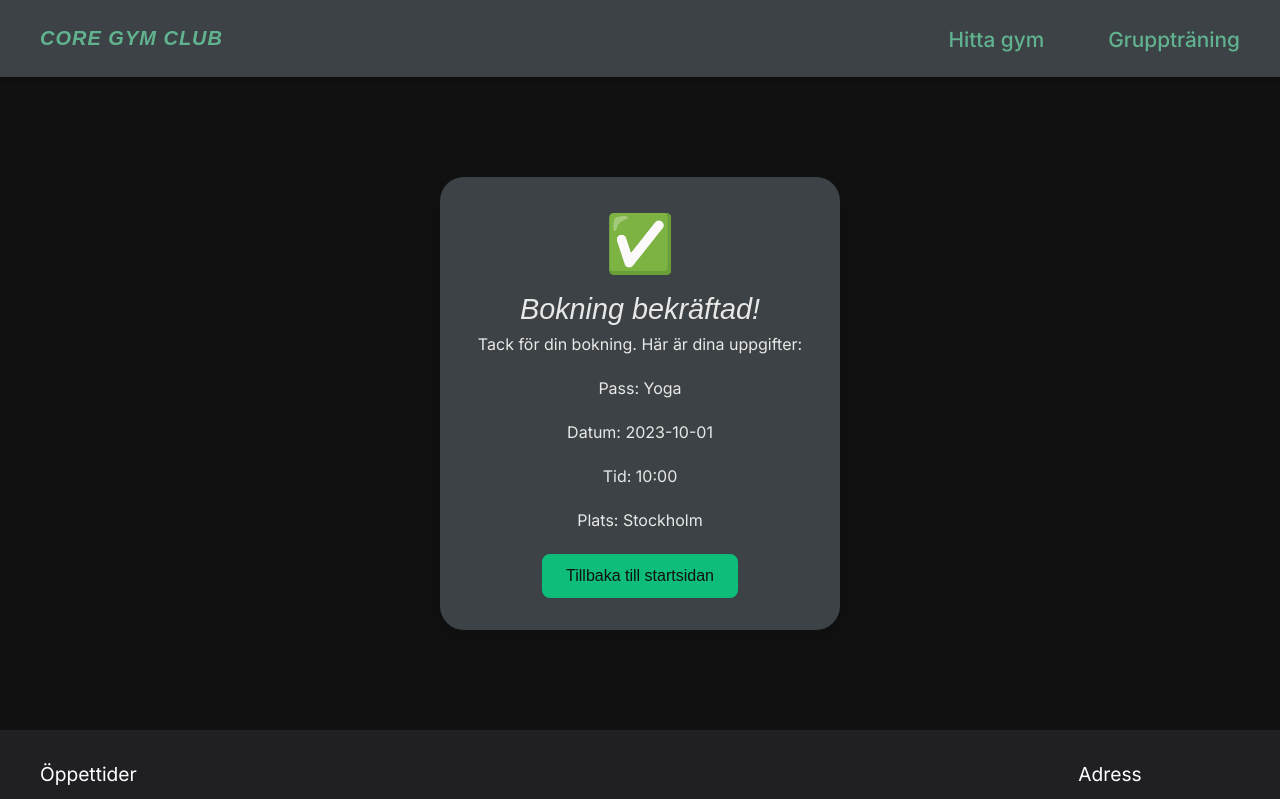
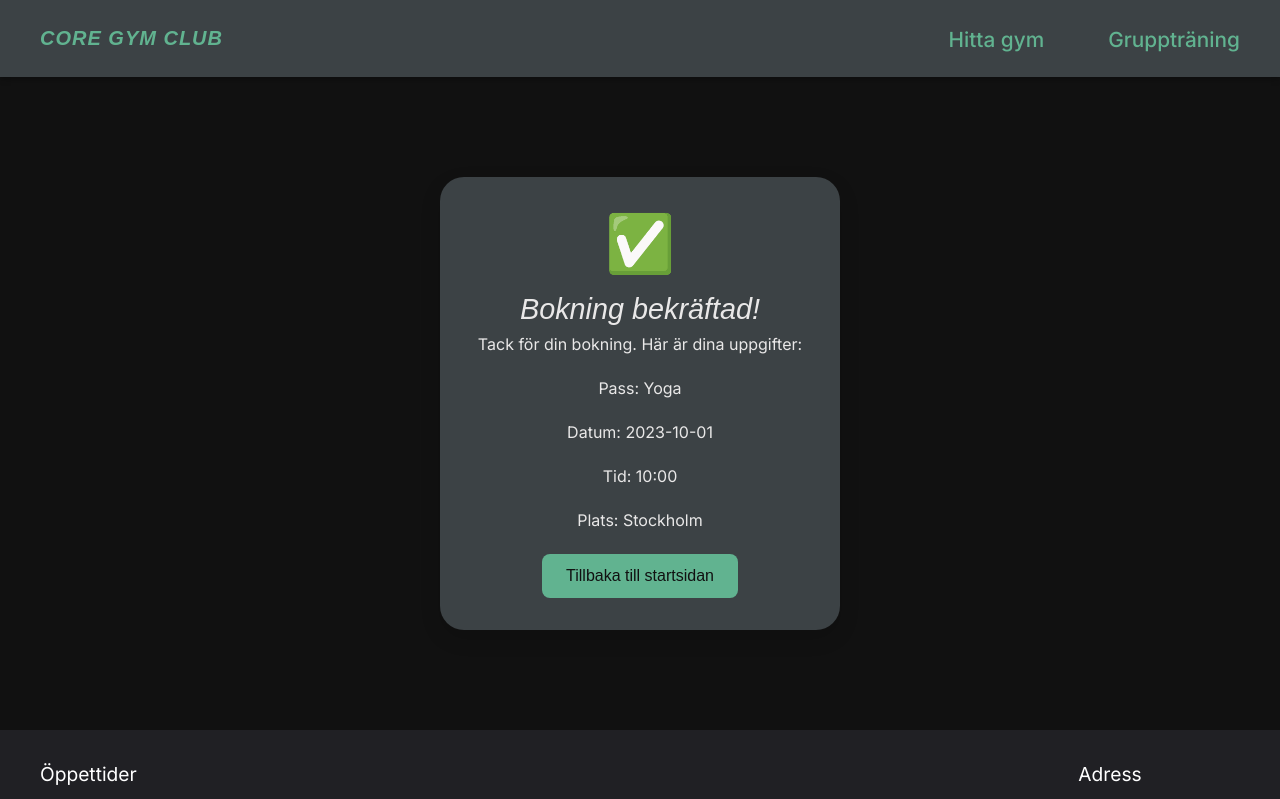
Before and after one commit to grupp14-fab3d32a/frontend, a React (Vite) app: page / in a window 1280 px wide. Shown: the top 799 px of the page. Built offline with nearby package versions, Linux system fonts and the light colour scheme; a web font is replaced by a local one.

Commit message:
Color changed

```diff
--- a/src/css/app.css
+++ b/src/css/app.css
@@ -12,13 +12,13 @@
     --clr-text-white: #e9e8e8;
     --clr-gray: #f0f0f0;
     --clr-text-black: #111111;
-    --clr-primary: #5e17eb;
-    --clr-secondary: #0dbd79;
+    --clr-primary: #3c4245;
+    --clr-secondary: #61b390;
     --clr-gradiant-primary: linear-gradient(90deg, #004aad, #cb6ce6);
     --clr-body-dark: #111111;
     --clr-body-light: #e9e8e8;
-    --clr-button-primary: #5e17eb;
-    --clr-button-secondary: #0dbd79;
+    --clr-button-primary: #3c4245;
+    --clr-button-secondary: #61b390;
     --clr-button-gray: #f0f0f0;
 }
 
```
